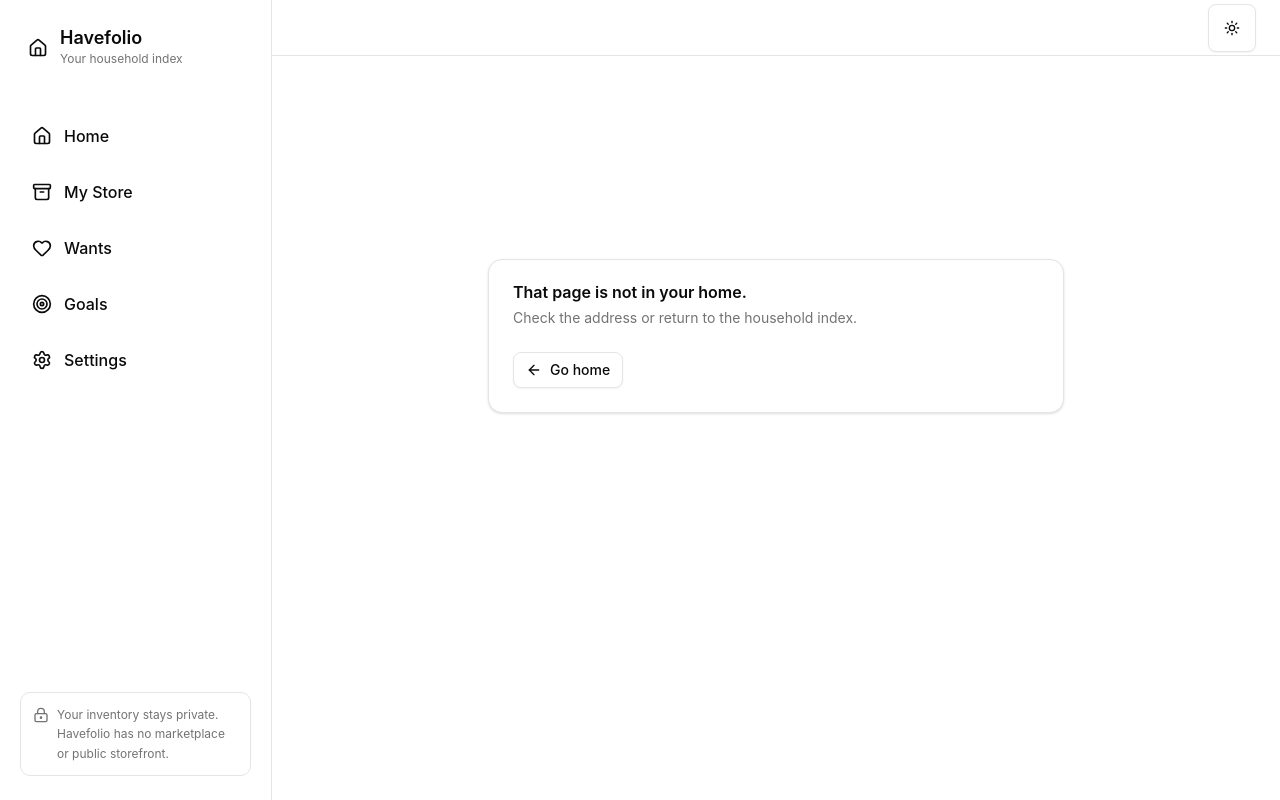
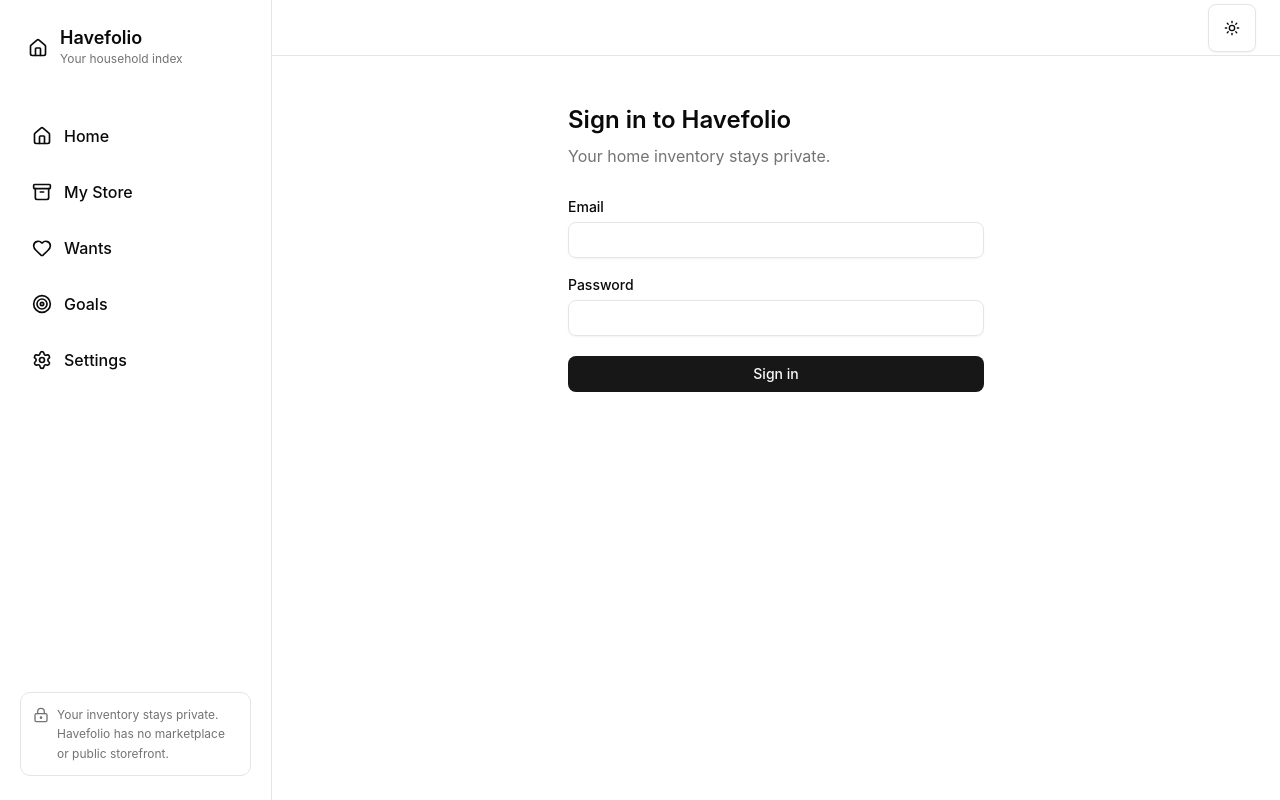
Before and after one commit to Harsh71019/havefolio, a Next.js app in the folder apps/web/: page /login in a window 1280 px wide. Before the commit this address had no page. Built offline with nearby package versions, Linux system fonts and the light colour scheme.

Commit message:
feat(PER-52): add private owner sign-in page

```diff
--- /dev/null
+++ b/apps/web/app/login/page.tsx
@@ -0,0 +1,15 @@
+import type { ReactElement } from 'react';
+import type { Metadata } from 'next';
+import { LoginForm } from '@/components/login-form';
+
+export const metadata: Metadata = { title: 'Sign in' };
+
+export default function LoginPage(): ReactElement {
+  return (
+    <main className="mx-auto max-w-md px-4 py-12">
+      <h1 className="text-2xl font-semibold">Sign in to Havefolio</h1>
+      <p className="mt-2 text-muted-foreground">Your home inventory stays private.</p>
+      <LoginForm />
+    </main>
+  );
+}
--- /dev/null
+++ b/apps/web/components/login-form.tsx
@@ -0,0 +1,83 @@
+'use client';
+
+import { useRef, useState, type ReactElement, type FormEvent } from 'react';
+import { useRouter } from 'next/navigation';
+import { Button } from '@havefolio/ui/components/button';
+import { Input } from '@havefolio/ui/components/input';
+import { Label } from '@havefolio/ui/components/label';
+
+export function LoginForm(): ReactElement {
+  const router = useRouter();
+  const busy = useRef(false);
+  const [pending, setPending] = useState(false);
+  const [error, setError] = useState('');
+  async function submit(event: FormEvent<HTMLFormElement>): Promise<void> {
+    event.preventDefault();
+    if (busy.current) return;
+    busy.current = true;
+    setPending(true);
+    setError('');
+    const form = event.currentTarget;
+    const data = new FormData(form);
+    try {
+      const response = await fetch('/api/v1/auth/login', {
+        method: 'POST',
+        credentials: 'same-origin',
+        cache: 'no-store',
+        headers: { 'Content-Type': 'application/json' },
+        body: JSON.stringify({ email: data.get('email'), password: data.get('password') }),
+      });
+      if (!response.ok) {
+        setError(
+          response.status === 429
+            ? 'Too many attempts. Please try again later.'
+            : 'Unable to sign in. Check your details and try again.',
+        );
+        return;
+      }
+      form.reset();
+      router.push('/store');
+      router.refresh();
+    } catch {
+      setError('Unable to connect. Please try again.');
+    } finally {
+      busy.current = false;
+      setPending(false);
+    }
+  }
+  return (
+    <form onSubmit={submit} className="mt-8 space-y-5" aria-busy={pending}>
+      <div className="space-y-2">
+        <Label htmlFor="email">Email</Label>
+        <Input
+          id="email"
+          name="email"
+          type="email"
+          autoComplete="username"
+          required
+          maxLength={254}
+        />
+      </div>
+      <div className="space-y-2">
+        <Label htmlFor="password">Password</Label>
+        <Input
+          id="password"
+          name="password"
+          type="password"
+          autoComplete="current-password"
+          required
+          minLength={15}
+          maxLength={128}
+        />
+      </div>
+      {error && (
+        <p role="alert" className="text-sm text-destructive">
+          {error}
+        </p>
+      )}
+      <Button type="submit" disabled={pending} className="w-full">
+        {pending ? 'Signing in…' : 'Sign in'}
+      </Button>
+    </form>
+  );
+}
```
Also changed, not shown: 1 other file (tests, documents, lock files or other folders).
